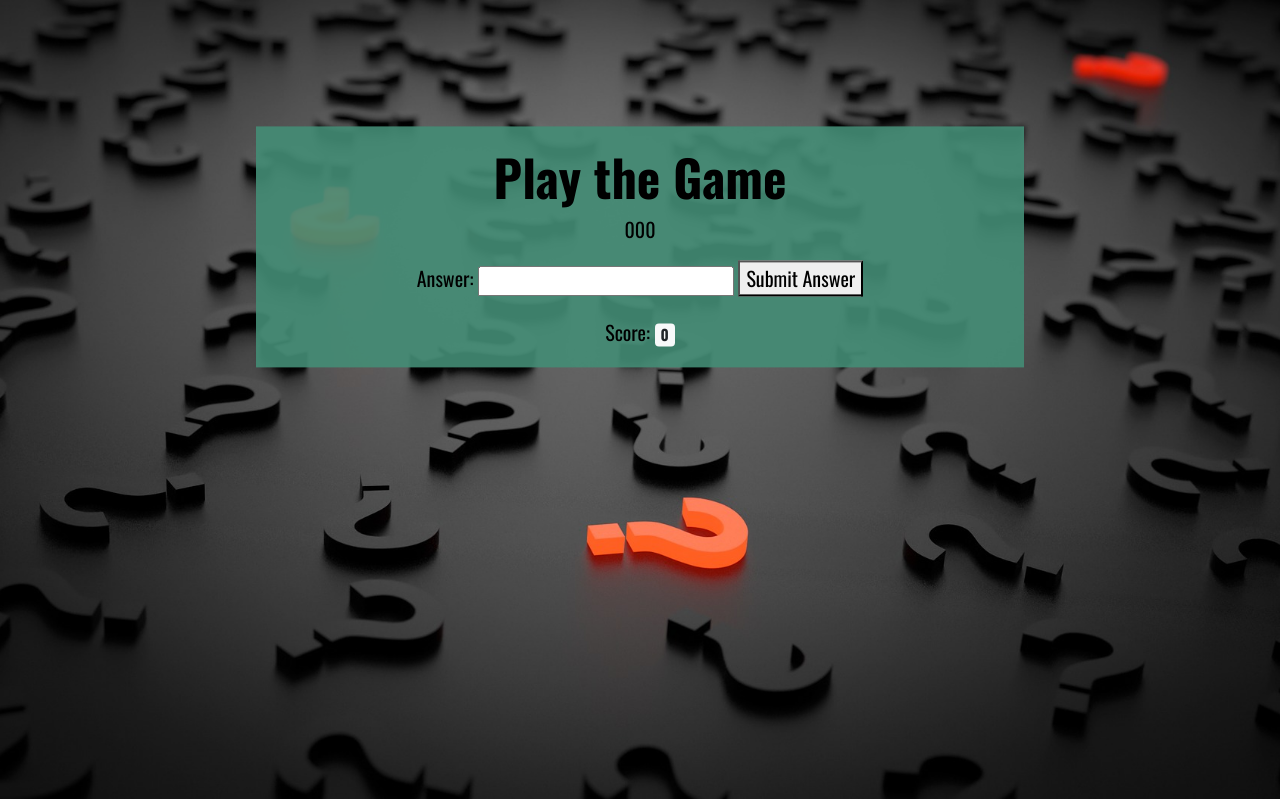
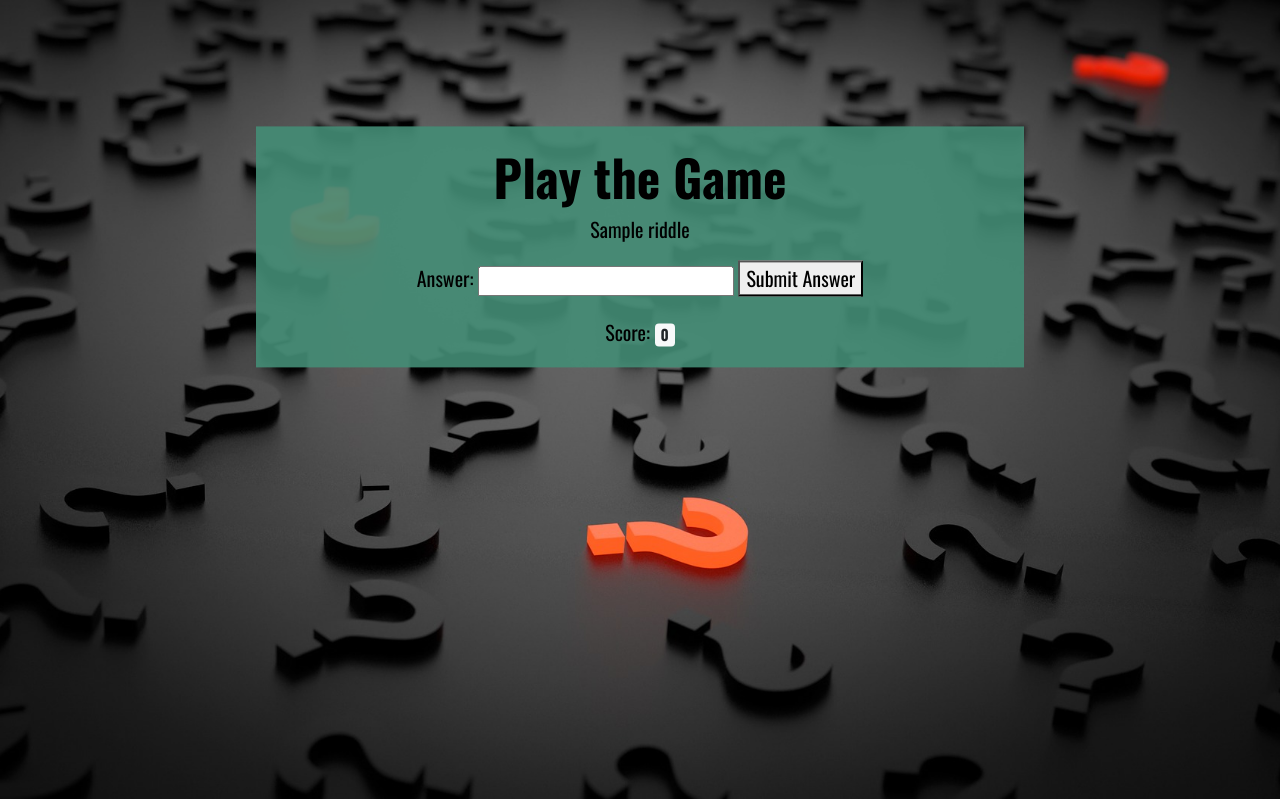
Before and after one commit to joanms/riddle-game, a Flask app: template templates/play.html in a window 1280 px wide. Shown: the part 129-928 px from the top of the page. Run offline with Flask 2, Linux system fonts and the light colour scheme; the template is opened without the code that fills it: most values are stand-ins (such as "Sample title", 1, 10 or a date in 2020); some libraries are stand-ins or nearby versions.

Commit message:
Fixed formatting of JSON file

```diff
--- a/data/riddles.json
+++ b/data/riddles.json
@@ -28,7 +28,7 @@
         "index": 6,
         "question": "I have two arms, but fingers none. I have two feet, but cannot run. I carry well, but I have found I carry best with my feet off the ground. What am I? (one word)",
         "answer": "Wheelbarrow"
-    }
+    },
     {
         "index": 7,
         "question": "Take off my skin and I won't cry, but you will. What am I? (one word)",
@@ -48,5 +48,5 @@
         "index": 10,
         "question": "Three lives have I. Gentle enough to soothe the skin. Light enough to caress the sky. Hard enough to crack rocks. What am I? (one word)",
         "answer": "Water"
-    },
+    }
 ]
--- a/run.py
+++ b/run.py
@@ -17,11 +17,12 @@ def index():
             flash("That username is already taken. Please try another one.")
     return render_template("index.html")
 
-@app.route('/play')
+@app.route('/play', methods=["GET", "POST"])
 def play():
     data = []
     with open("data/riddles.json", "r") as json_data:
         data = json.load(json_data)
+        print(data)
     return render_template("play.html", riddles=data)
 
 @app.route('/leaderboard')
--- a/templates/play.html
+++ b/templates/play.html
@@ -2,7 +2,9 @@
 <div class="main-content">
     <div class="text-box">
         <h2>Play the Game</h2>
-        <p>{{ list_of_numbers }}</p>
+        {% for riddle in riddles %}
+        <p>{{ riddle.question }}</p>
+        {% endfor %}
         <form method="POST">
             <label for="answer" class="form-label">Answer:</label>
             <input type="text" id="username" name="username">
```
